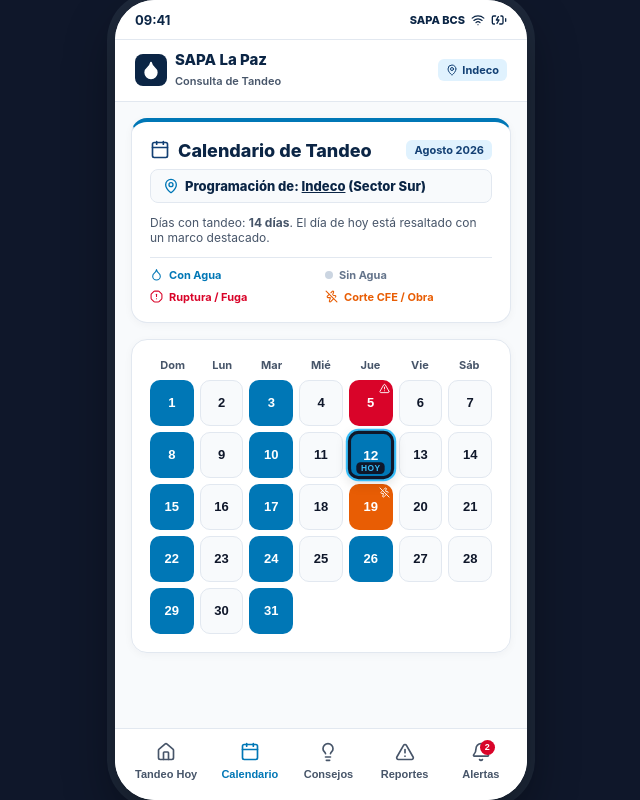
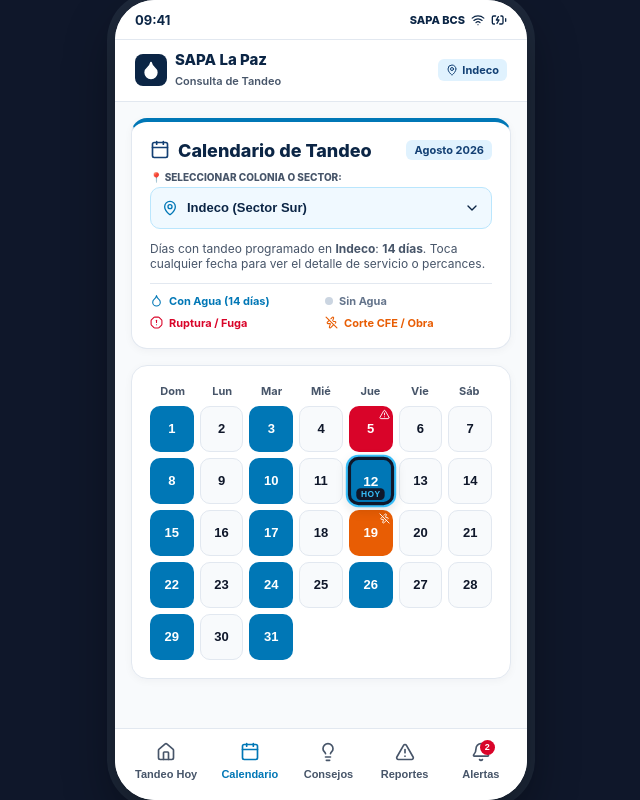
Before and after one commit to MRBONESMX/SAPABCS, a React (Vite) app: page / in a window 1280 px wide. Both pictures are taken after a click on the button "Calendario". Shown: the whole page, without its empty margins (319-959 px from the left). Built offline with nearby package versions, Linux system fonts and the light colour scheme.

Commit message:
Add Colony Selector dropdown directly inside WaterCalendar view

```diff
--- a/src/App.jsx
+++ b/src/App.jsx
@@ -50,7 +50,7 @@
           </div>
         </div>
 
-        {/* Badge de ubicación activa */}
+        {/* Badge de colonia activa */}
         <span style={{ fontSize: '11px', fontWeight: 700, background: 'var(--water-light)', color: 'var(--primary-blue)', padding: '4px 8px', borderRadius: '6px', display: 'flex', alignItems: 'center', gap: '4px' }}>
           <MapPin size={12} /> {coloniaSeleccionada.nombre}
         </span>
@@ -70,7 +70,11 @@
         )}
 
         {tabActiva === 'calendario' && (
-          <WaterCalendar colonia={coloniaSeleccionada} />
+          <WaterCalendar
+            colonia={coloniaSeleccionada}
+            colonias={SECTORES_MAPA_LA_PAZ}
+            onSelectColonia={setColoniaSeleccionada}
+          />
         )}
 
         {tabActiva === 'guias' && (
--- a/src/components/calendar/WaterCalendar.jsx
+++ b/src/components/calendar/WaterCalendar.jsx
@@ -1,13 +1,11 @@
 import React, { useState } from 'react';
-import { Calendar as CalendarIcon, Clock, Droplet, Info, X, AlertTriangle, Wrench, MapPin, ZapOff, DropletOff, TrendingDown, AlertOctagon } from 'lucide-react';
+import { Calendar as CalendarIcon, Clock, Droplet, Info, X, AlertTriangle, Wrench, MapPin, ZapOff, DropletOff, TrendingDown, AlertOctagon, ChevronDown } from 'lucide-react';
 import { PERCANCES_MOCK } from '../../data/mockData';
 
-export default function WaterCalendar({ colonia }) {
+export default function WaterCalendar({ colonia, colonias, onSelectColonia }) {
   const [diaSeleccionado, setDiaSeleccionado] = useState(null);
 
-  // Obtener el día actual en tiempo real del sistema
-  const hoyReal = new Date().getDate(); // Ej. 12
-
+  const hoyReal = new Date().getDate();
   const diasMes = Array.from({ length: 31 }, (_, i) => i + 1);
 
   const percancesColonia = PERCANCES_MOCK[colonia.id] || [];
@@ -67,22 +65,62 @@
           </span>
         </div>
 
-        {/* Colonia Seleccionada */}
-        <div style={{ display: 'flex', alignItems: 'center', gap: '6px', background: '#F8FAFC', padding: '8px 12px', borderRadius: '8px', border: '1px solid var(--border-subtle)', margin: '8px 0 12px 0' }}>
-          <MapPin size={16} color="var(--water-accent)" />
-          <span style={{ fontSize: '13px', fontWeight: 800, color: 'var(--primary-navy)' }}>
-            Programación de: <u>{colonia.nombre}</u> ({colonia.zona})
-          </span>
-        </div>
+        {/* SELECTOR RÁPIDO PARA CAMBIAR DE COLONIA DIRECTO EN EL CALENDARIO */}
+        {colonias && onSelectColonia && (
+          <div style={{ marginTop: '10px', marginBottom: '12px' }}>
+            <label style={{ fontSize: '10px', fontWeight: 800, textTransform: 'uppercase', color: 'var(--text-muted)', display: 'block', marginBottom: '4px' }}>
+              📍 Seleccionar Colonia o Sector:
+            </label>
+            <div style={{ position: 'relative' }}>
+              <select
+                value={colonia.id}
+                onChange={(e) => {
+                  const encontrada = colonias.find((c) => c.id === e.target.value);
+                  if (encontrada) onSelectColonia(encontrada);
+                }}
+                style={{
+                  width: '100%',
+                  height: '42px',
+                  background: '#F0F9FF',
+                  border: '1.5px solid #BAE6FD',
+                  borderRadius: '10px',
+                  padding: '0 36px 0 36px',
+                  fontSize: '13px',
+                  fontWeight: 800,
+                  color: 'var(--primary-navy)',
+                  appearance: 'none',
+                  outline: 'none',
+                  cursor: 'pointer'
+                }}
+              >
+                {colonias.map((c) => (
+                  <option key={c.id} value={c.id}>
+                    {c.nombre} ({c.zona})
+                  </option>
+                ))}
+              </select>
+              <MapPin
+                size={16}
+                color="var(--water-accent)"
+                style={{ position: 'absolute', left: '12px', top: '13px', pointerEvents: 'none' }}
+              />
+              <ChevronDown
+                size={16}
+                color="var(--primary-navy)"
+                style={{ position: 'absolute', right: '12px', top: '13px', pointerEvents: 'none' }}
+              />
+            </div>
+          </div>
+        )}
 
         <p style={{ fontSize: '12px', color: 'var(--text-muted)' }}>
-          Días con tandeo: <b>{totalDiasConAgua} días</b>. El día de hoy está resaltado con un marco destacado.
+          Días con tandeo programado en <b>{colonia.nombre}</b>: <b>{totalDiasConAgua} días</b>. Toca cualquier fecha para ver el detalle de servicio o percances.
         </p>
 
         {/* Leyenda */}
         <div style={{ display: 'grid', gridTemplateColumns: '1fr 1fr', gap: '8px', marginTop: '12px', paddingTop: '10px', borderTop: '1px solid var(--border-subtle)' }}>
           <div style={{ display: 'flex', alignItems: 'center', gap: '6px', fontSize: '11px', fontWeight: 700, color: 'var(--water-accent)' }}>
-            <Droplet size={13} color="var(--water-accent)" /> Con Agua
+            <Droplet size={13} color="var(--water-accent)" /> Con Agua ({totalDiasConAgua} días)
           </div>
           <div style={{ display: 'flex', alignItems: 'center', gap: '6px', fontSize: '11px', fontWeight: 700, color: 'var(--no-water-gray)' }}>
             <div style={{ width: '8px', height: '8px', borderRadius: '50%', background: '#CBD5E1' }} /> Sin Agua
@@ -96,7 +134,7 @@
         </div>
       </div>
 
-      {/* Grid del Mes con el Día de HOY Resaltado */}
+      {/* Grid del Mes */}
       <div className="clean-card">
         <div style={{ display: 'grid', gridTemplateColumns: 'repeat(7, 1fr)', textAlign: 'center', gap: '4px', marginBottom: '8px' }}>
           {['Dom', 'Lun', 'Mar', 'Mié', 'Jue', 'Vie', 'Sáb'].map((d) => (
@@ -136,7 +174,6 @@
                   borderRadius: '10px',
                   background: bg,
                   color: color,
-                  // Resaltado visual prominente para el día de HOY
                   border: isHoy ? '3px solid #0F172A' : border,
                   boxShadow: isHoy ? '0 0 0 2px #38BDF8, 0 4px 12px rgba(0,0,0,0.15)' : 'none',
                   transform: isHoy ? 'scale(1.05)' : 'none',
@@ -159,7 +196,6 @@
                   </div>
                 )}
 
-                {/* Badge HOY Prominente */}
                 {isHoy && (
                   <span style={{ fontSize: '8px', background: '#0F172A', color: '#38BDF8', padding: '1px 4px', borderRadius: '4px', position: 'absolute', bottom: '2px', fontWeight: 900, letterSpacing: '0.5px' }}>
                     HOY
```
